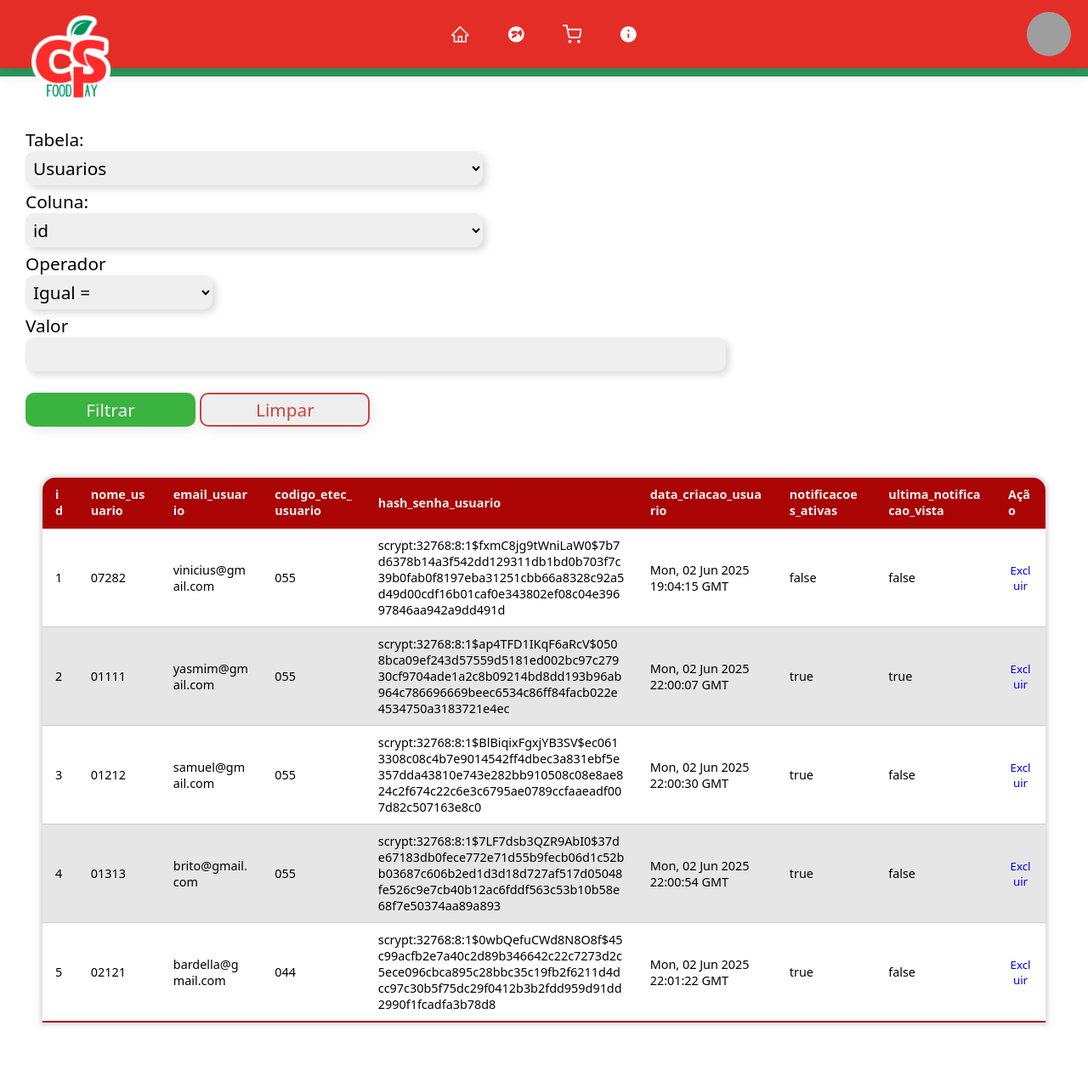
After one commit to VPivato/TCC_ETEC_3DS, a Flask app: page /database/ in a window 1280 px wide. The commit adds this page. Shown: the whole page at 85% size. Run offline with Flask 3, Linux system fonts and the light colour scheme; grey boxes are pictures that could not be loaded.

Commit message:
0.0.6 - Admin/Database, visualizar, filtrar e excluir registros

```diff
--- a/app/__init__.py
+++ b/app/__init__.py
@@ -14,11 +14,13 @@ def create_app():
     from .feedback.routes import feedback_bp
     from .perfil.routes import perfil_bp
     from .notifications.routes import notificacao_bp
+    from .database.routes import database_bp
     app.register_blueprint(auth_bp)
     app.register_blueprint(home_bp)
     app.register_blueprint(feedback_bp)
     app.register_blueprint(perfil_bp)
     app.register_blueprint(notificacao_bp)
+    app.register_blueprint(database_bp)
 
     with app.app_context():
         db.create_all()
--- /dev/null
+++ b/app/database/routes.py
@@ -0,0 +1,117 @@
+from flask import Blueprint, render_template, session, redirect, url_for, request, jsonify
+from ..models.usuario import Usuarios
+from ..models.notificacao import Notificacoes
+from ..models.feedback import Feedbacks
+from ..extensions import db
+
+database_bp = Blueprint("database", __name__, url_prefix="/database")
+
+MODELOS = {
+    'Usuarios': Usuarios,
+    "Notificacoes": Notificacoes,
+    "Feedbacks": Feedbacks
+}
+
+@database_bp.route('/', methods=["POST", "GET"])
+def database():
+    return render_template("admin/database/database.html", modelos=MODELOS.keys())
+
+
+
+@database_bp.route('/get_colunas', methods=['POST'])
+def get_colunas():
+    nome_modelo = request.json.get("modelo")
+    modelo = MODELOS.get(nome_modelo)
+    if not modelo:
+        return jsonify({'erro': 'Modelo não encontrado'}), 400
+    colunas = [col.name for col in modelo.__table__.columns]
+    return jsonify(colunas)
+
+
+
+@database_bp.route('/get_registros', methods=['POST'])
+def get_registros():
+    nome_modelo = request.json.get('modelo')
+    modelo = MODELOS.get(nome_modelo)
+
+    if not modelo:
+        return jsonify({'erro': 'Modelo não encontrado'}), 400
+
+    colunas = [col.name for col in modelo.__table__.columns]
+    registros = db.session.query(modelo).all()
+
+    # Converte para lista de dicionários
+    registros_json = [
+        {col: getattr(r, col) for col in colunas}
+        for r in registros
+    ]
+
+    return jsonify({
+        'colunas': colunas,
+        'registros': registros_json
+    })
+
+
+
+@database_bp.route('/excluir/<modelo>/<int:id>', methods=['POST'])
+def excluir_registro(modelo, id):
+    modelo_classe = MODELOS.get(modelo)
+    if not modelo_classe:
+        return jsonify({'erro': 'Modelo inválido'}), 400
+
+    registro = db.session.get(modelo_classe, id)
+    if not registro:
+        return jsonify({'erro': 'Registro não encontrado'}), 404
+
+    try:
+        db.session.delete(registro)
+        db.session.commit()
+        return jsonify({'sucesso': True})
+    except Exception as e:
+        db.session.rollback()
+        return jsonify({'erro': f'Erro ao excluir: {str(e)}'}), 500
+
+
+
+@database_bp.route('/filtrar', methods=['POST'])
+def filtrar():
+    dados = request.json
+    modelo_nome = dados.get('modelo')
+    coluna = dados.get('coluna')
+    operador = dados.get('operador')
+    valor = dados.get('valor')
+
+    modelo = MODELOS.get(modelo_nome)
+    if not modelo:
+        return jsonify({'erro': 'Modelo inválido'}), 400
+
+    if coluna not in [c.name for c in modelo.__table__.columns]:
+        return jsonify({'erro': 'Coluna inválida'}), 400
+
+    try:
+        col = getattr(modelo, coluna)
+        if operador == '=':
+            filtro = col == valor
+        elif operador == '!=':
+            filtro = col != valor
+        elif operador == '>':
+            filtro = col > valor
+        elif operador == '<':
+            filtro = col < valor
+        elif operador.upper() == 'LIKE':
+            filtro = col.like(f"%{valor}%")
+        else:
+            return jsonify({'erro': 'Operador inválido'}), 400
+
+        registros = db.session.query(modelo).filter(filtro).all()
+        colunas = [c.name for c in modelo.__table__.columns]
+
+        return jsonify({
+            'colunas': colunas,
+            'registros': [
+                {col: getattr(r, col) for col in colunas}
+                for r in registros
+            ]
+        })
+    except Exception as e:
+        return jsonify({'erro': f'Erro ao filtrar: {str(e)}'}), 500
--- a/app/models/feedback.py
+++ b/app/models/feedback.py
@@ -4,7 +4,7 @@ from ..extensions import db
 class Feedbacks(db.Model):
     __tablename__ = "feedbacks"
 
-    id_feedback = db.Column(db.Integer, primary_key=True, autoincrement=True)
+    id = db.Column(db.Integer, primary_key=True, autoincrement=True)
     nome_feedback = db.Column(db.String(40), nullable=False)
     email_feedback = db.Column(db.String(70), nullable=False)
     tipo_feedback = db.Column(db.String(15), nullable=False)
--- a/app/models/usuario.py
+++ b/app/models/usuario.py
@@ -5,7 +5,7 @@ from ..extensions import db
 class Usuarios(db.Model):
     __tablename__ = "usuarios"
 
-    id_usuario = db.Column(db.Integer, primary_key=True, autoincrement=True)
+    id = db.Column(db.Integer, primary_key=True, autoincrement=True)
     nome_usuario = db.Column(db.String(40), nullable=False, unique=True)
     email_usuario = db.Column(db.String(70), nullable=False, unique=True)
     codigo_etec_usuario = db.Column(db.String(30), nullable=False)
--- /dev/null
+++ b/app/static/css/admin/database/database-style.css
@@ -0,0 +1,144 @@
+* {
+    padding: 0;
+    margin: 0;
+    box-sizing: border-box;
+    font-family: system-ui, -apple-system, BlinkMacSystemFont, 'Segoe UI', Roboto, Oxygen, Ubuntu, Cantarell, 'Open Sans', 'Helvetica Neue', sans-serif;
+}
+
+main {
+    padding: 60px 30px;
+}
+
+form {
+    font-size: 1.3rem;
+}
+
+label {
+    display: block;
+}
+
+#primeira-linha, #segunda-linha {
+    width: 100%;
+    display: flex;
+    flex-direction: column;
+}
+
+#primeira-linha > div {
+    width: 49%;
+}
+
+#consulta-form select, #consulta-form input {
+    background-color: #efefef;
+    height: 40px;
+    width: 90%;
+    font-size: 1.3rem;
+    padding-left: 5px;
+    border-radius: 10px;
+    outline: none;
+    border: none;
+    margin: 0 0 5px;
+    box-shadow: 4px 4px 8px rgba(0, 0, 0, 0.15);
+    letter-spacing: normal;
+}
+
+#segunda-linha > #operador-wrapper {
+    width: 20%;
+}
+#segunda-linha > #valor-wrapper {
+    width: 75%;
+}
+
+#button-wrapper {
+    margin: 20px 0;
+}
+
+#button-wrapper > button {
+    cursor: pointer;
+    width: 200px;
+    height: 40px;
+    font-size: 1.3rem;
+    outline: none;
+    border-radius: 10px;
+    letter-spacing: normal;
+    box-shadow: 4px 4px 20px -5px rgba(0, 0, 0, 0.15);
+}
+
+#button-wrapper > button:hover {
+    transition: .2s ease-out;
+    font-weight: bolder;
+    letter-spacing: 2px;
+}
+
+#filtrar {
+    background-color: #3ab340;
+    color: #eee;
+    border: none;
+}
+#limpar {
+    border: 2px solid #c5453c;
+    color: #c5453c;
+    background-color: #eee;
+}
+
+#visualizacao-tabela {
+    padding: 20px;
+    overflow: auto;
+    max-height: 75vh;
+}
+
+table {
+    width: 100%;
+    border-collapse: collapse;
+    font-size: .9rem;
+    margin: 20px 0;
+    border-radius: 15px 15px 0 0;
+    overflow: hidden;
+    box-shadow: 0 0 5px 3px rgba(0, 0, 0, .15);
+}
+
+table thead tr {
+    background-color: #aa0404;
+    color: #eee;
+    text-align: left;
+    font-weight: bold;
+}
+
+th,
+td {
+    padding: 10px 15px;
+    max-width: 500px;
+    word-wrap: anywhere;
+}
+
+td {
+    border-bottom: 1px solid #ccc;
+}
+
+tr:nth-of-type(even) {
+    background-color: #e6e6e6;
+}
+
+tr:last-of-type {
+    border-bottom: 2px solid #aa0404;
+}
+
+tbody tr:hover {
+    color: #aa0404;
+}
+
+tbody button {
+    text-decoration: none;
+    color: #0000ee;
+    background-color: transparent;
+    outline: none;
+    border: none;
+    cursor: pointer;
+}
+
+tbody button:visited {
+    color: #0000ee;
+}
+
+tbody button:hover {
+    color: red;
+}
--- /dev/null
+++ b/app/static/js/admin/database/database-script.js
@@ -0,0 +1,181 @@
+function carregarColunas(modelo) {
+    fetch('/database/get_colunas', {
+        method: 'POST',
+        headers: {
+            'Content-Type': 'application/json'
+        },
+        body: JSON.stringify({ modelo: modelo })
+    })
+        .then(response => response.json())
+        .then(data => {
+            const colunaSelect = document.getElementById('coluna-select')
+            colunaSelect.innerHTML = ''
+            data.forEach(coluna => {
+                const option = document.createElement('option')
+                option.value = coluna
+                option.textContent = coluna
+                colunaSelect.appendChild(option)
+            })
+        })
+}
+
+function carregarTabela(modelo) {
+    fetch('/database/get_registros', {
+        method: 'POST',
+        headers: { 'Content-Type': 'application/json' },
+        body: JSON.stringify({ modelo: modelo })
+    })
+        .then(response => response.json())
+        .then(data => {
+            const head = document.getElementById('table-head')
+            const body = document.getElementById('table-body')
+
+            head.innerHTML = ''
+            body.innerHTML = ''
+
+            if (data.erro) {
+                head.innerHTML = '<tr><th>Erro</th></tr>'
+                body.innerHTML = `<tr><td>${data.erro}</td></tr>`
+                return
+            }
+
+            // Cabeçalhos + coluna de ação
+            const headerRow = document.createElement('tr')
+            data.colunas.forEach(col => {
+                const th = document.createElement('th')
+                th.textContent = col
+                headerRow.appendChild(th)
+            })
+            const thAcao = document.createElement('th')
+            thAcao.textContent = 'Ação'
+            headerRow.appendChild(thAcao)
+            head.appendChild(headerRow)
+
+            // Registros
+            data.registros.forEach(registro => {
+                const row = document.createElement('tr')
+                data.colunas.forEach(col => {
+                    const td = document.createElement('td')
+                    td.textContent = registro[col]
+                    row.appendChild(td)
+                })
+
+                // Botão excluir
+                const tdAcao = document.createElement('td')
+                const btnExcluir = document.createElement('button')
+                btnExcluir.textContent = 'Excluir'
+                btnExcluir.onclick = () => {
+                    if (confirm(`Excluir o registro #${registro.id}?`)) {
+                        fetch(`/database/excluir/${modelo}/${registro.id}`, {
+                            method: 'POST'
+                        })
+                            .then(res => res.json())
+                            .then(response => {
+                                if (response.sucesso) {
+                                    carregarTabela(modelo) // Recarrega a tabela
+                                } else {
+                                    alert(response.erro)
+                                }
+                            })
+                    }
+                }
+                tdAcao.appendChild(btnExcluir)
+                row.appendChild(tdAcao)
+                body.appendChild(row)
+            })
+        })
+}
+
+document.getElementById('select-tabela').addEventListener('change', function () {
+    carregarColunas(this.value)
+    carregarTabela(this.value)
+})
+
+document.getElementById("consulta-form").addEventListener("submit", e => {
+    e.preventDefault()
+    const modelo = document.getElementById('select-tabela').value;
+    const coluna = document.getElementById('coluna-select').value;
+    const operador = document.getElementById('operador-select').value;
+    const valor = document.getElementById('valor-consulta').value;
+
+    fetch('/database/filtrar', {
+        method: 'POST',
+        headers: { 'Content-Type': 'application/json' },
+        body: JSON.stringify({ modelo, coluna, operador, valor })
+    })
+        .then(res => res.json())
+        .then(data => {
+            const head = document.getElementById('table-head');
+            const body = document.getElementById('table-body');
+            head.innerHTML = '';
+            body.innerHTML = '';
+
+            if (data.erro) {
+                head.innerHTML = '<tr><th>Erro</th></tr>';
+                body.innerHTML = `<tr><td>${data.erro}</td></tr>`;
+                return;
+            }
+
+            const headerRow = document.createElement('tr');
+            data.colunas.forEach(col => {
+                const th = document.createElement('th');
+                th.textContent = col;
+                headerRow.appendChild(th);
+            });
+            const thAcao = document.createElement('th')
+            thAcao.textContent = 'Ação'
+            headerRow.appendChild(thAcao)
+            head.appendChild(headerRow);
+
+            data.registros.forEach(reg => {
+                const row = document.createElement('tr');
+                data.colunas.forEach(col => {
+                    const td = document.createElement('td');
+                    td.textContent = reg[col];
+                    row.appendChild(td);
+                });
+                const tdAcao = document.createElement('td')
+                const btnExcluir = document.createElement('button')
+                btnExcluir.textContent = 'Excluir'
+                btnExcluir.onclick = () => {
+                    if (confirm(`Excluir o registro #${reg.id}?`)) {
+                        fetch(`/database/excluir/${modelo}/${reg.id}`, {
+                            method: 'POST'
+                        })
+                            .then(res => res.json())
+                            .then(response => {
+                                if (response.sucesso) {
+                                    carregarTabela(modelo) // Recarrega a tabela
+                                } else {
+                                    alert(response.erro)
+                                }
+                            })
+                    }
+                }
+                tdAcao.appendChild(btnExcluir)
+                row.appendChild(tdAcao)
+                body.appendChild(row)
+            });
+
+
+        });
+})
+
+document.getElementById("limpar").addEventListener("click", () => {
+    let tabela = document.getElementById('select-tabela')
+    let coluna = document.getElementById('coluna-select')
+    const coluna_selecionada = coluna.value
+    const tabela_selecionada = tabela.value
+    const modelo = tabela.value;
+
+    document.getElementById('valor-consulta').value = '';
+    document.getElementById('operador-select').value = '=';
+
+    tabela.value = tabela_selecionada
+    coluna.value = coluna_selecionada
+
+
+    carregarTabela(modelo)
+})
+
+document.getElementById('select-tabela').dispatchEvent(new Event('change'))
--- /dev/null
+++ b/app/templates/admin/database/database.html
@@ -0,0 +1,68 @@
+{% extends 'shared/base.html' %}
+
+{% block title %}Base de Dados{% endblock %}
+{% block extra_css %}
+<link rel="stylesheet" href="{{ url_for('static', filename='css/admin/database/database-style.css') }}">
+<link rel="stylesheet" href="{{ url_for('static', filename='css/shared/header_relative.css') }}">
+{% endblock %}
+
+{% block content %}
+<main>
+    <form action="" method="POST" id="consulta-form">
+        <div id="primeira-linha">
+            <div id="tabela-wrapper">
+                <label for="select-tabela">Tabela:</label>
+                <select name="tabela" id="select-tabela">
+                    {% for modelo in modelos %}
+                    <option value="{{ modelo }}">{{ modelo }}</option>
+                    {% endfor %}
+                </select>
+            </div>
+
+            <div id="coluna-wrapper">
+                <label for="coluna-select">Coluna:</label>
+                <select name="coluna" id="coluna-select">
+                </select>
+            </div>
+        </div>
+
+        <div id="segunda-linha">
+            <div id="operador-wrapper">
+                <label for="operador-select">Operador</label>
+                <select name="operador" id="operador-select">
+                    <option value="=">Igual =</option>
+                    <option value="!=">Diferente !=</option>
+                    <option value=">">Maior ></option>
+                    <option value="<">Menor < </option>
+                    <option value="LIKE">Contém</option>
+                </select>
+            </div>
+
+            <div id="valor-wrapper">
+                <label for="valor-consulta">Valor</label>
+                <input type="text" name="valor-consulta" id="valor-consulta">
+            </div>
+        </div>
+
+        <div id="button-wrapper">
+            <button type="submit" id="filtrar">Filtrar</button>
+            <button type="reset" id="limpar">Limpar</button>
+        </div>
+    </form>
+
+    <div id="visualizacao-tabela">
+        <table>
+            <thead id="table-head">
+                <tr>
+                </tr>
+            </thead>
+            <tbody id="table-body">
+            </tbody>
+        </table>
+    </div>
+</main>
+{% endblock %}
+
+{% block extra_js %}
+<script src="{{ url_for('static', filename='js/admin/database/database-script.js') }}"></script>
+{% endblock %}
--- a/app/templates/home/home.html
+++ b/app/templates/home/home.html
@@ -102,7 +102,7 @@
          <div class="links-rodape">
             <a href="#">Política de Privacidade</a>
             <a href="#">Termos de Uso</a>
-            <a href="#">Contato</a>
+            <a href="{{ url_for('feedback.feedback')}}">Contato</a>
          </div>
       </div>
    </footer>
```
Also changed, not shown: app/auth/routes.py (+0 -18 lines), app/static/css/auth/database-style.css (deleted, +0 -66 lines), app/templates/auth/database.html (deleted, +0 -42 lines), migrations/versions/f37b496ef572_ajuste_no_nome_do_campo_id.py (added, +42 -0 lines), app/database/__init__.py (added), instance/banco_de_dados.db.
